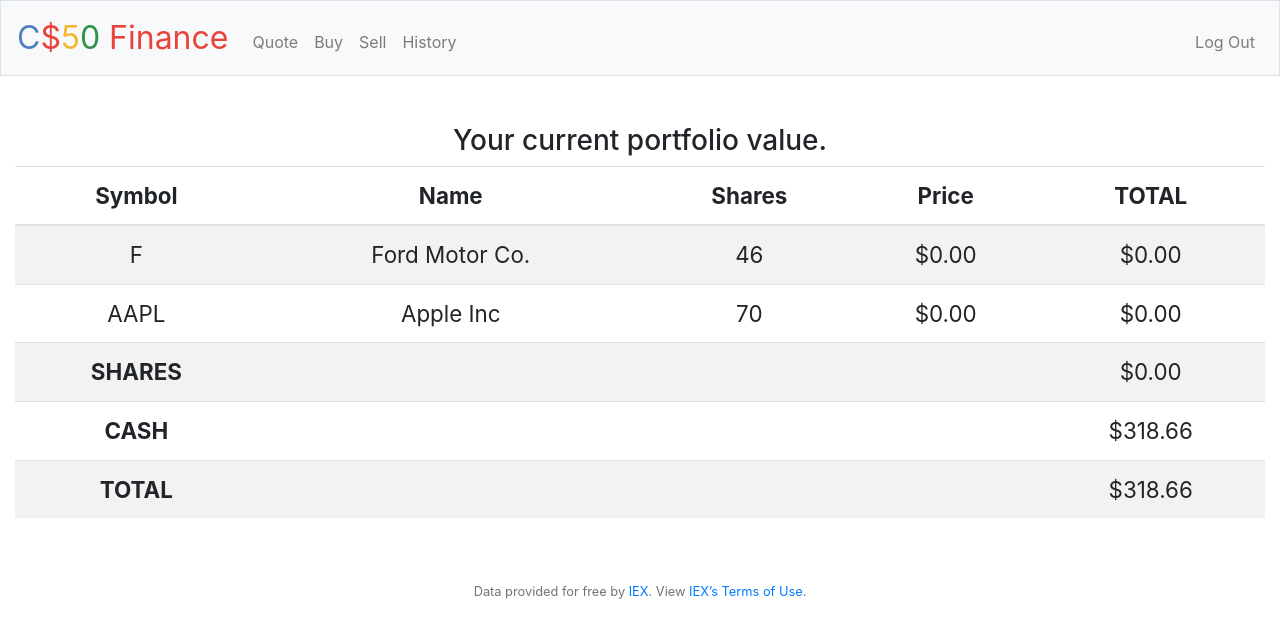
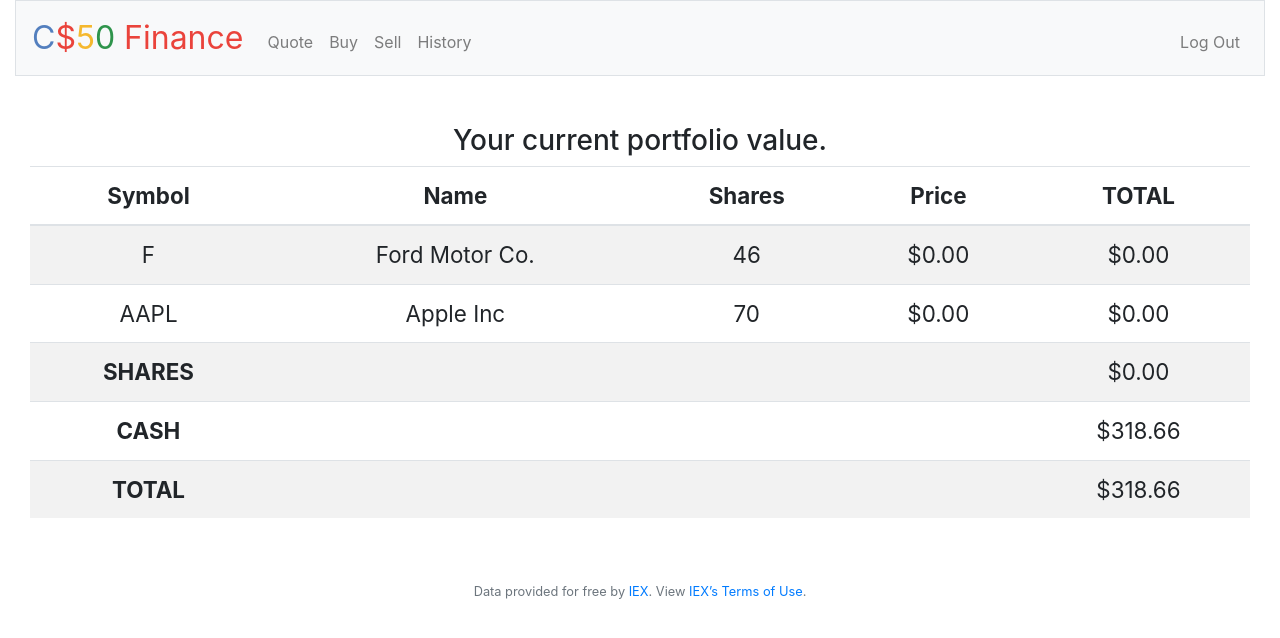
Before and after one commit to mgxmajewski/cs50_finance, a Flask app: page / in a window 1280 px wide. Shown: the top 638 px of the page. Run offline with Flask 2, Linux system fonts and the light colour scheme; a user stored in the database is signed in; data comes from the database, SQL or seed files in the repository; data that the repository does not hold is empty.

Commit message:
Add scrollbar-gutter to prevent shaky behavior.

```diff
--- a/static/styles.css
+++ b/static/styles.css
@@ -21,6 +21,10 @@ nav .navbar-brand .green {
 }
 
 /*CUSTOM - core application*/
+
+html{
+    scrollbar-gutter: stable both-edges;
+}
 
 table {
     font-size: 0.75rem;
```
